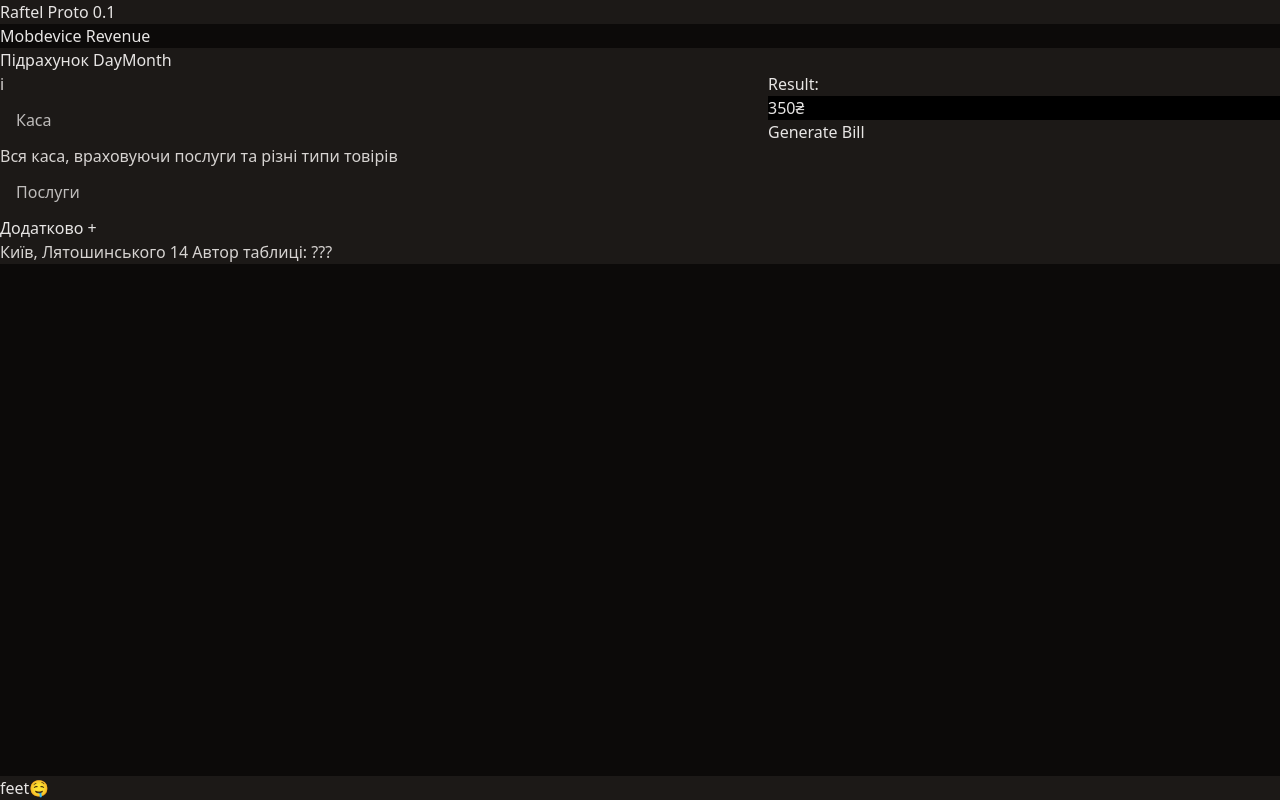
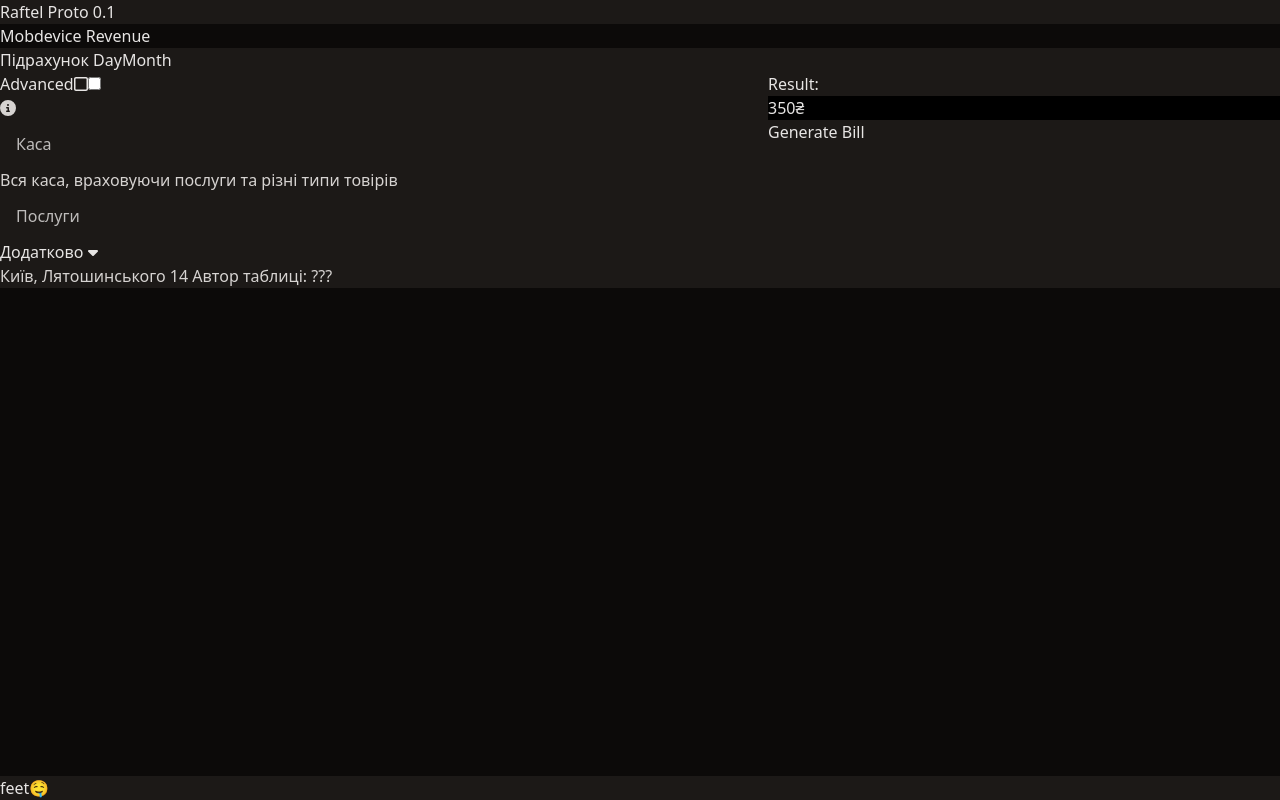
Before and after one commit to Bobr2004/RaftelFinanceProto1, a React (Vite) app: page / in a window 1280 px wide. Built offline with nearby package versions, Linux system fonts and the light colour scheme.

Commit message:
checkbox

```diff
--- a/package.json
+++ b/package.json
@@ -10,6 +10,10 @@
     "preview": "vite preview"
   },
   "dependencies": {
+    "@fortawesome/fontawesome-svg-core": "^6.6.0",
+    "@fortawesome/free-regular-svg-icons": "^6.6.0",
+    "@fortawesome/free-solid-svg-icons": "^6.6.0",
+    "@fortawesome/react-fontawesome": "^0.2.2",
     "react": "^18.3.1",
     "react-dom": "^18.3.1",
     "react-router-dom": "^6.26.2"
--- /dev/null
+++ b/src/components/ui/Checkbox.tsx
@@ -0,0 +1,31 @@
+import { faSquare, faSquareCheck } from "@fortawesome/free-regular-svg-icons";
+import { FontAwesomeIcon } from "@fortawesome/react-fontawesome";
+
+type CheckBoxProps = {
+   isChecked: boolean;
+   onChange: () => void;
+};
+
+function Checkbox({ isChecked, onChange }: CheckBoxProps) {
+   return (
+      <label className="cursor-pointer">
+         <span>
+            {isChecked ? (
+               <FontAwesomeIcon icon={faSquareCheck} />
+            ) : (
+               <FontAwesomeIcon icon={faSquare} />
+            )}
+         </span>
+         <input
+            className="hidden"
+            type="checkbox"
+            name=""
+            id=""
+            checked={isChecked}
+            onChange={onChange}
+         />
+      </label>
+   );
+}
+
+export { Checkbox };
--- a/src/components/ui/InputField.tsx
+++ b/src/components/ui/InputField.tsx
@@ -1,4 +1,6 @@
+import { FontAwesomeIcon } from "@fortawesome/react-fontawesome";
 import "./InputField.scss";
+import { faCircleInfo } from "@fortawesome/free-solid-svg-icons";
 
 type InputFieldProps = {
    name: string;
@@ -67,9 +69,9 @@ function InputFieldWithInfo({
 function InfoButton({ className }: { className?: string }) {
    return (
       <button
-         className={`C-bgBox C-textSoft C-borderBox rounded-lg border h-5 w-5 absolute -right-1 -top-1 z-10 opacity-85 hover:opacity-100  text-xs ${className}`}
+         className={`C-textSoft  rounded-lg h-5 w-5 absolute -right-1 -top-2 z-10 opacity-85 hover:opacity-100 text-lg ${className}`}
       >
-         i
+         <FontAwesomeIcon icon={faCircleInfo} />
       </button>
    );
 }
--- a/src/components/ui/OpenClose.tsx
+++ b/src/components/ui/OpenClose.tsx
@@ -1,5 +1,8 @@
 import { useState } from "react";
 import { Row } from "../positional/Rows";
+import { FontAwesomeIcon } from "@fortawesome/react-fontawesome";
+import { faCaretDown, faCaretUp } from "@fortawesome/free-solid-svg-icons";
+import { Col } from "../positional/Cols";
 
 type OpenCloseProps = {
    title?: string;
@@ -9,18 +12,22 @@ type OpenCloseProps = {
 function OpenClose({ title, children }: OpenCloseProps) {
    const [isOpen, setIsOpen] = useState(false);
    return (
-      <div className="flex flex-col gap-2">
-         <Row>
+      <Col className="gap-2">
+         <label className="flex gap-2 cursor-pointer">
             <span>{title} </span>
             <button
-               className="C-bgBox C-borderBox border rounded-xl px-4"
+               className="rounded-xl"
                onClick={() => setIsOpen((isO) => !isO)}
             >
-               {isOpen ? "-" : "+"}
+               {isOpen ? (
+                  <FontAwesomeIcon icon={faCaretUp} />
+               ) : (
+                  <FontAwesomeIcon icon={faCaretDown} />
+               )}
             </button>
-         </Row>
+         </label>
          {isOpen && <div>{children}</div>}
-      </div>
+      </Col>
    );
 }
 
--- a/src/pages/HomePage.tsx
+++ b/src/pages/HomePage.tsx
@@ -8,6 +8,7 @@ import { ResultBox } from "../components/ui/ResultBox";
 import { round2Digits } from "../functions/helpers";
 import { OpenClose } from "../components/ui/OpenClose";
 import { Button } from "../components/ui/Button";
+import { Checkbox } from "../components/ui/Checkbox";
 
 ////// Experimental
 // import strawHat from "../assets/Straw Hat Icon 147411.svg";
@@ -24,13 +25,15 @@ function HomePage() {
 
    const resultRevenue = 350 + totalRevenue + servicesRevenue;
 
+   // Test TO DELETE
+   const [isChecked, setIsChecked] = useState(false);
+
    return (
-      <div className="flex justify-center m-4 md:mt-36">
-         <div>
-            <h1 className="font-bold text-2xl text-center mb-4">
+      <>
+         <h1 className="font-bold text-2xl text-center mb-4 mt-4 md:mt-24">
             Mobdevice Revenue
          </h1>
-            <ContentBox className="flex flex-col gap-4 md:max-w-[650px]">
+         <ContentBox className="flex flex-col gap-4 md:max-w-[650px] mx-auto">
             <Row className="items-center">
                <span>Підрахунок </span>
                <Button>Day</Button>
@@ -38,6 +41,17 @@ function HomePage() {
             </Row>
             <Row32>
                <Col>
+                  <label className="flex gap-4 cursor-pointer">
+                     <span>Advanced</span>
+                     <Checkbox
+                        isChecked={isChecked}
+                        onChange={() => {
+                           setIsChecked((isC) => !isC);
+                        }}
+                     />
+                  </label>
+                  {isChecked && "oleg lsp - proect oxxymirona"}
+
                   <InputFieldWithInfo
                      name="Каса"
                      value={total}
@@ -70,8 +84,7 @@ function HomePage() {
                <span>Автор таблиці: ???</span>
             </div>
          </ContentBox>
-         </div>
-      </div>
+      </>
    );
 }
 
```
Also changed, not shown: 1 other file (tests, documents, lock files or other folders). Lines whose indentation alone changed are shown as unchanged.
